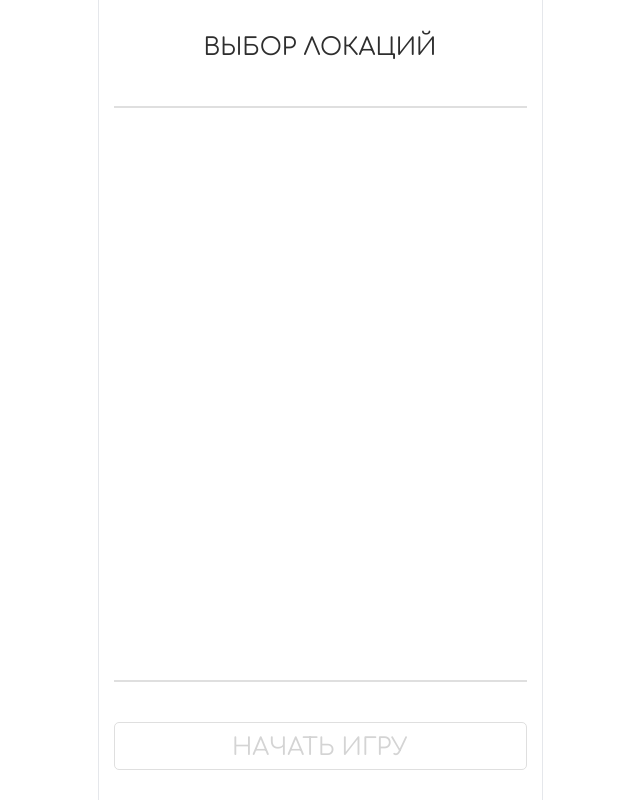
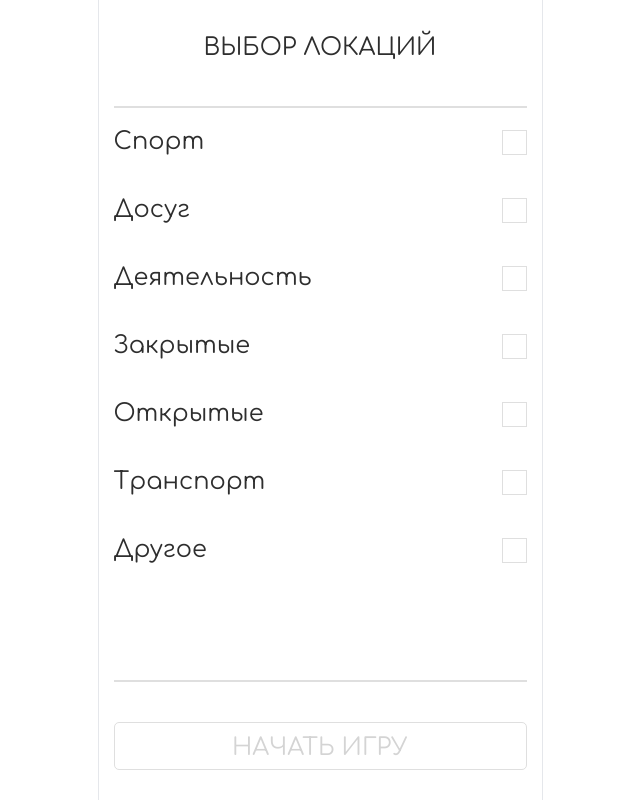
Before and after one commit to TTyKaH/spy, a Nuxt app: page /settings/location-groups-selection in a window 1280 px wide. Shown: the whole page, without its empty margins (320-960 px from the left). Built offline with nearby package versions, Linux system fonts and the light colour scheme.

Commit message:
move locations to store

```diff
--- a/pages/settings/index.vue
+++ b/pages/settings/index.vue
@@ -78,11 +78,20 @@ export default {
     title: 'spy - settings'
   },
   beforeMount() {
-    localStorage.clear()
-    localStorage.setItem('playersCount', 3)
-    localStorage.setItem('spiesCount', 1)
-    localStorage.setItem('timeCount', 10)
-    localStorage.setItem('locations', JSON.stringify(this.locations))
+    const playersCount = localStorage.getItem('playersCount')
+    const spiesCount = localStorage.getItem('spiesCount')
+    const timeCount = localStorage.getItem('timeCount')
+    if (
+      playersCount === null ||
+      playersCount === 3 ||
+      spiesCount === 1 ||
+      timeCount === 10
+    ) {
+      localStorage.clear()
+      localStorage.setItem('playersCount', 3)
+      localStorage.setItem('spiesCount', 1)
+      localStorage.setItem('timeCount', 10)
+    }
   }
 }
 </script>
--- a/pages/settings/location-groups-selection.vue
+++ b/pages/settings/location-groups-selection.vue
@@ -25,7 +25,6 @@
 export default {
   data() {
     return {
-      locations: [],
       selectedGroups: [],
       selectedLocations: []
     }
@@ -34,12 +33,12 @@ export default {
     title: 'spy - choose locations'
   },
   computed: {
+    locations() {
+      return this.$store.state.locations.locations
+    },
     isCheckedGroups() {
       return this.selectedGroups.length !== 0
     }
-  },
-  mounted() {
-    this.locations = JSON.parse(localStorage.getItem('locations'))
   },
   methods: {
     checkGroup(groupName, idx) {
--- /dev/null
+++ b/store/locations.js
@@ -0,0 +1,54 @@
+export const state = () => ({
+  locations: [{
+    groupName: 'Спорт',
+    locations: ['Стадион', 'Фитнес зал', 'Ринг', 'Колизей', 'Ипподром']
+  }, {
+    groupName: 'Досуг',
+    locations: ['Цирк', 'Каток', 'Библиотека', 'Музей', 'Театр']
+  }, {
+    groupName: 'Деятельность',
+    locations: [
+      'Нефтебаза',
+      'Карьер',
+      'Кузница',
+      'Электростанция',
+      'Лаборатория'
+    ]
+  }, {
+    groupName: 'Закрытые',
+    locations: [
+      'Чил хата Серого',
+      'СИЗО',
+      'Казарма',
+      'Гараж',
+      'Канализация'
+    ]
+  }, {
+    groupName: 'Открытые',
+    locations: ['Кладбище', 'Свалка', 'Пастбище', 'Окоп', 'Лабиринт']
+  }, {
+    groupName: 'Транспорт',
+    locations: [
+      'Вагон',
+      'Пиратский корабль',
+      'Круизный лайнер',
+      'Эскалатор',
+      'Метро'
+    ]
+  }, {
+    groupName: 'Другое',
+    locations: [
+      'Зомбиапокалипсис в городе',
+      'Логово ведьмы',
+      'Поле средневековой битвы',
+      'Тронный зал',
+      'Пограничный КПП'
+    ]
+  }],
+})
+
+export const getters = {
+  getLocations: (state) => {
+    return state.locations
+  },
+}
```
